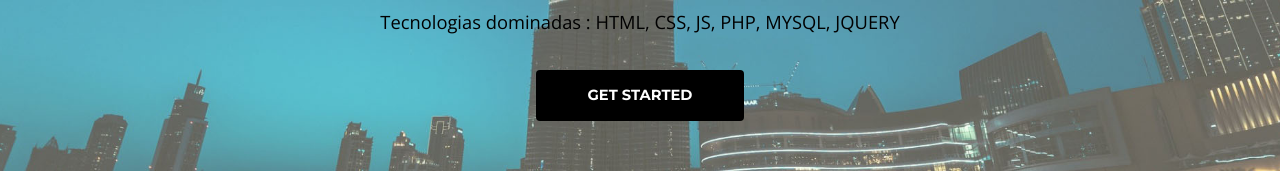
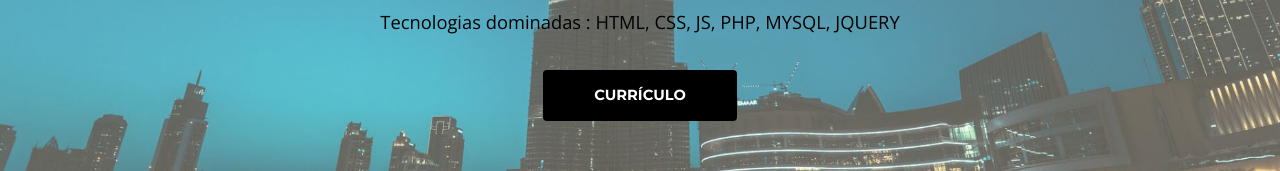
Before and after one commit to eduardobmendex/portifolio, a plain HTML site: page index.html in a window 1280 px wide. Shown: the part 385-556 px from the top of the page. Drawn offline with nearby package versions, Linux system fonts and the light colour scheme.

Commit message:
Update index.html

```diff
--- a/index.html
+++ b/index.html
@@ -29,7 +29,7 @@
 					<h1>Desenvolvedor Web</h1>
 					<p>Apaixonado por desafios e tecnologia, desenvolvedor web e estudante de Desenvolvimento de sistemas.</p><p> Tecnologias dominadas : HTML, CSS, JS, PHP, MYSQL, JQUERY</p>
 					<ul class="actions">
-						<li><a href="#one" class="button scrolly">Get Started</a></li>
+						<li><a href="https://drive.google.com/file/d/1DAuJf0iagAQSlR9nXesHipVMlAQt0tFP/view?usp=sharing" class="button scrolly">Currículo</a></li>
 					</ul>
 				</div>
 			</section>
```
